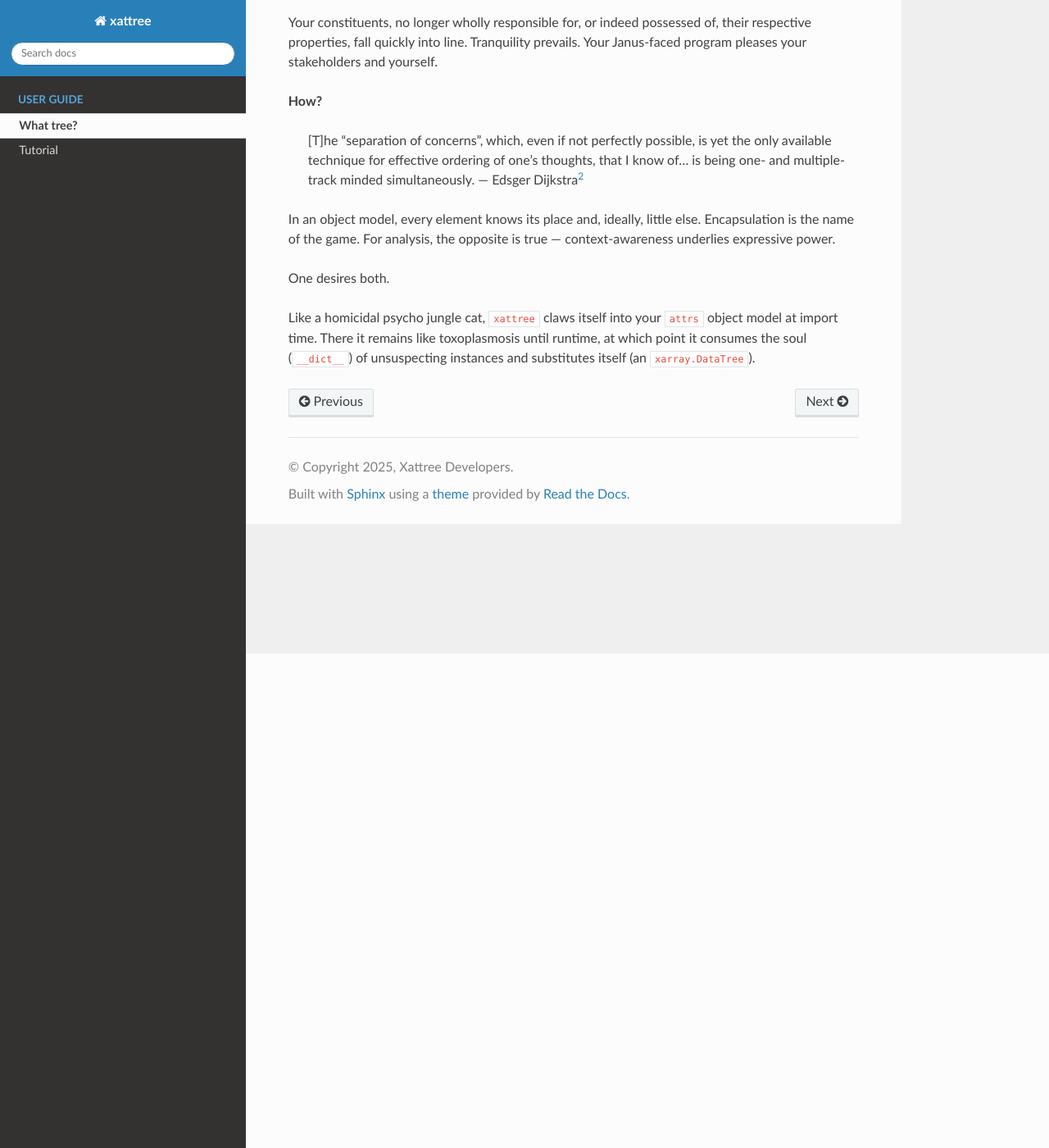
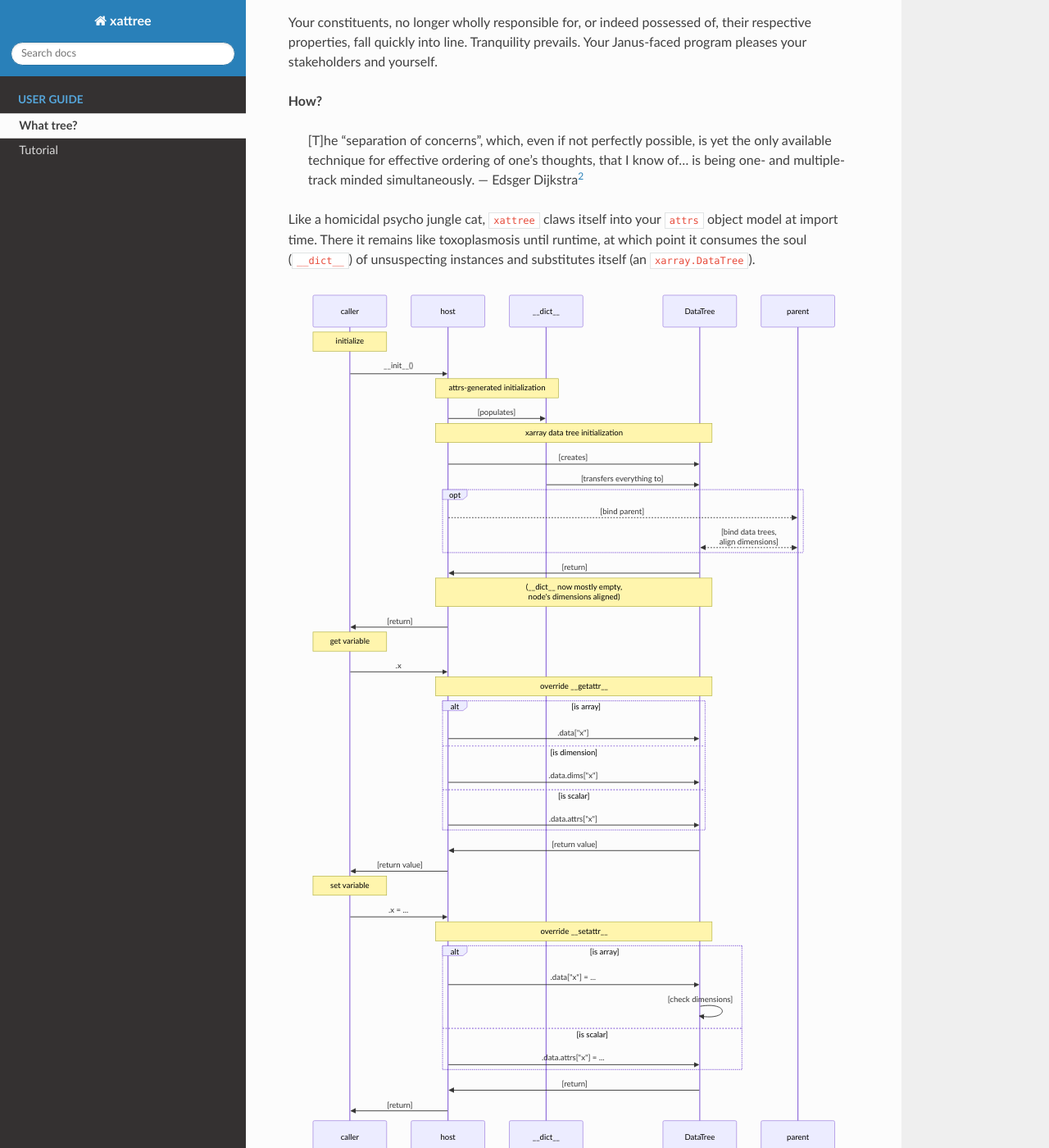
Before and after one commit to modflowpy/xattree, a Sphinx documentation site: the page built from docs/md/wat.md, in a window 1280 px wide and 1400 px high, scrolled down 603 px. Shown: the whole window at 82% size. Built offline with Sphinx 7.4.7 and the Read the Docs theme 3.1.0, drawn with Linux system fonts in a browser that asks for light colours; pages that are not in the unit, such as notebooks, are missing from menus; some of the changed text lies outside the part shown.

Commit message:
add sequence diagram (#15)
document the proxy trickery

````diff
--- a/docs/conf.py
+++ b/docs/conf.py
@@ -11,8 +11,8 @@ sys.path.insert(0, os.path.abspath('../'))
 # https://www.sphinx-doc.org/en/master/usage/configuration.html#project-information
 
 project = 'xattree'
-copyright = '2025, Xattree Developers'
-author = 'Xattree Developers'
+copyright = '2025, xattree developers'
+author = 'xattree developers'
 release = '0.1.0.dev0'
 
 # -- General configuration ---------------------------------------------------
@@ -21,6 +21,7 @@ release = '0.1.0.dev0'
 extensions = [
     "sphinx.ext.autodoc",
     "sphinx.ext.autosummary",
+    "sphinxcontrib.mermaid",
     "myst_parser",
     "nbsphinx",
 ]
--- a/docs/md/wat.md
+++ b/docs/md/wat.md
@@ -18,12 +18,51 @@ Your constituents, no longer wholly responsible for, or indeed possessed of, the
 
 > [T]he "separation of concerns", which, even if not perfectly possible, is yet the only available technique for effective ordering of one's thoughts, that I know of... is being one- and multiple-track minded simultaneously. &mdash; Edsger Dijkstra<sup>[2]</sup>
 
-In an object model, every element knows its place and, ideally, little else. Encapsulation is the name of the game. For analysis, the opposite is true &mdash; context-awareness underlies expressive power.
-
-One desires both.
-
 Like a homicidal psycho jungle cat, `xattree` claws itself into your `attrs` object model at import time. There it remains like toxoplasmosis until runtime, at which point it consumes the soul (`__dict__`) of unsuspecting instances and substitutes itself (an `xarray.DataTree`).
 
+```{mermaid}
+sequenceDiagram
+    Note over caller: initialize
+    caller->>host: __init__()
+    Note over host,__dict__: attrs-generated initialization
+    host->>__dict__: [populates]
+    create participant DataTree
+    Note over host,DataTree: xarray data tree initialization
+    host->>DataTree: [creates]
+    __dict__->>DataTree: [transfers everything to]
+    opt
+    host-->>parent: [bind parent]
+    DataTree<<-->>parent: [bind data trees,<br/>align dimensions]
+    end
+    DataTree->>host: [return]
+    Note over host,DataTree: (__dict__ now mostly empty,<br/>node's dimensions aligned)
+    host->>caller: [return]
+
+    Note over caller: get variable
+    caller->>host: .x
+    Note over host,DataTree: override __getattr__
+    alt is array
+    host->>DataTree: .data["x"]
+    else is dimension
+    host->>DataTree: .data.dims["x"]
+    else is scalar
+    host->>DataTree: .data.attrs["x"]
+    end
+    DataTree->>host: [return value]
+    host->>caller: [return value]
+
+    Note over caller: set variable
+    caller->>host: .x = ...
+    Note over host,DataTree: override __setattr__
+    alt is array
+    host->>DataTree: .data["x"] = ...
+    DataTree->>DataTree: [check dimensions]
+    else is scalar
+    host->>DataTree: .data.attrs["x"] = ...
+    end
+    DataTree->>host: [return]
+    host->>caller: [return]
+```
 
 [1]: https://papers.ssrn.com/sol3/papers.cfm?abstract_id=224797
 
--- a/pyproject.toml
+++ b/pyproject.toml
@@ -51,6 +51,7 @@ test = [
 docs = [
     "sphinx",
     "sphinx-rtd-theme",
+    "sphinxcontrib-mermaid",
     "myst-parser",
     "jupyter",
     "jupytext",
````
